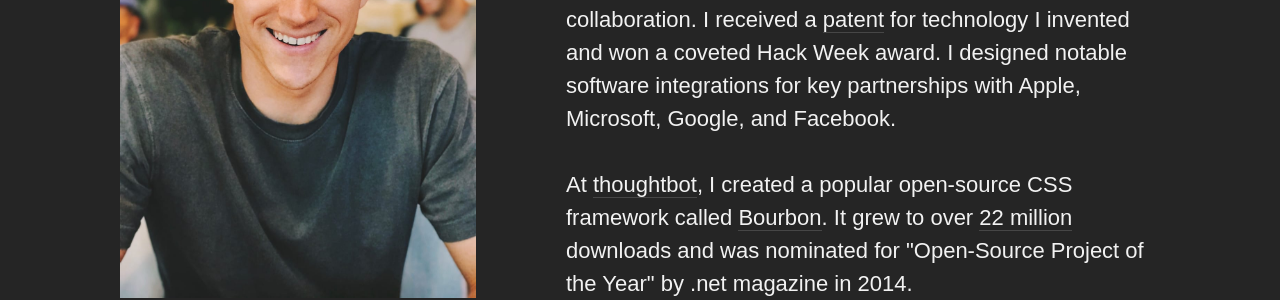
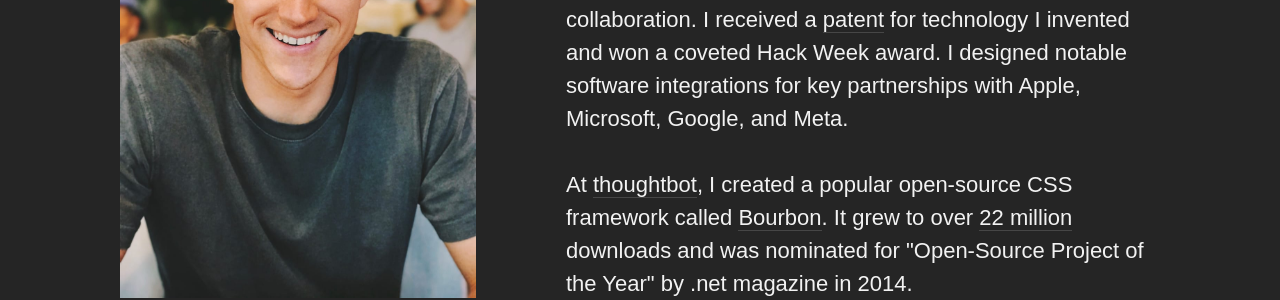
Before and after one commit to plapier/plapier.github.io, a Jekyll site: the page built from about.html, in a window 1280 px wide. Shown: the part 389-689 px from the top of the page. Built offline with Jekyll 4.4.1, drawn with Linux system fonts in a browser that asks for light colours; nearby versions of some CDN libraries; some web fonts are replaced; comment, search, counter and statistics services are not loaded.

Commit message:
updated about

```diff
--- a/about.html
+++ b/about.html
@@ -7,7 +7,7 @@ layout: default
     <div class="content-inner">
       <p>I’m a designer, a craftsman, and a creative thinker. Currently, I lead design at <a href="https://pilot.com" target="_blank" class="pilot">Pilot.com.</a></p>
       <p>
-          As a product designer at <a href="https://dropbox.com" target="_blank" class="dropbox">Dropbox</a>, I built innovative experiences that pushed the bounds of desktop collaboration. I received a <a href="https://patents.google.com/patent/US20180052587A1/en?oq=15%2f339729" target="_blank" class="dropbox">patent</a> for technology I invented and won a coveted Hack Week award. I designed notable software integrations for key partnerships with Apple, Microsoft, Google, and Facebook.
+          As a product designer at <a href="https://dropbox.com" target="_blank" class="dropbox">Dropbox</a>, I built innovative experiences that pushed the bounds of desktop collaboration. I received a <a href="https://patents.google.com/patent/US20180052587A1/en?oq=15%2f339729" target="_blank" class="dropbox">patent</a> for technology I invented and won a coveted Hack Week award. I designed notable software integrations for key partnerships with Apple, Microsoft, Google, and Meta.
         </p>
       <p>
         At <a href="https://thoughtbot.com" target="_blank" class="thoughtbot">thoughtbot</a>, I created a popular open-source CSS framework called <a href="https://www.bourbon.io" target="_blank" class="thoughtbot">Bourbon</a>. It grew to over <a href="https://rubygems.org/gems/bourbon" target="_blank" class="thoughtbot">22 million</a> downloads and was nominated for "Open-Source Project of the Year" by .net magazine in 2014.
```
